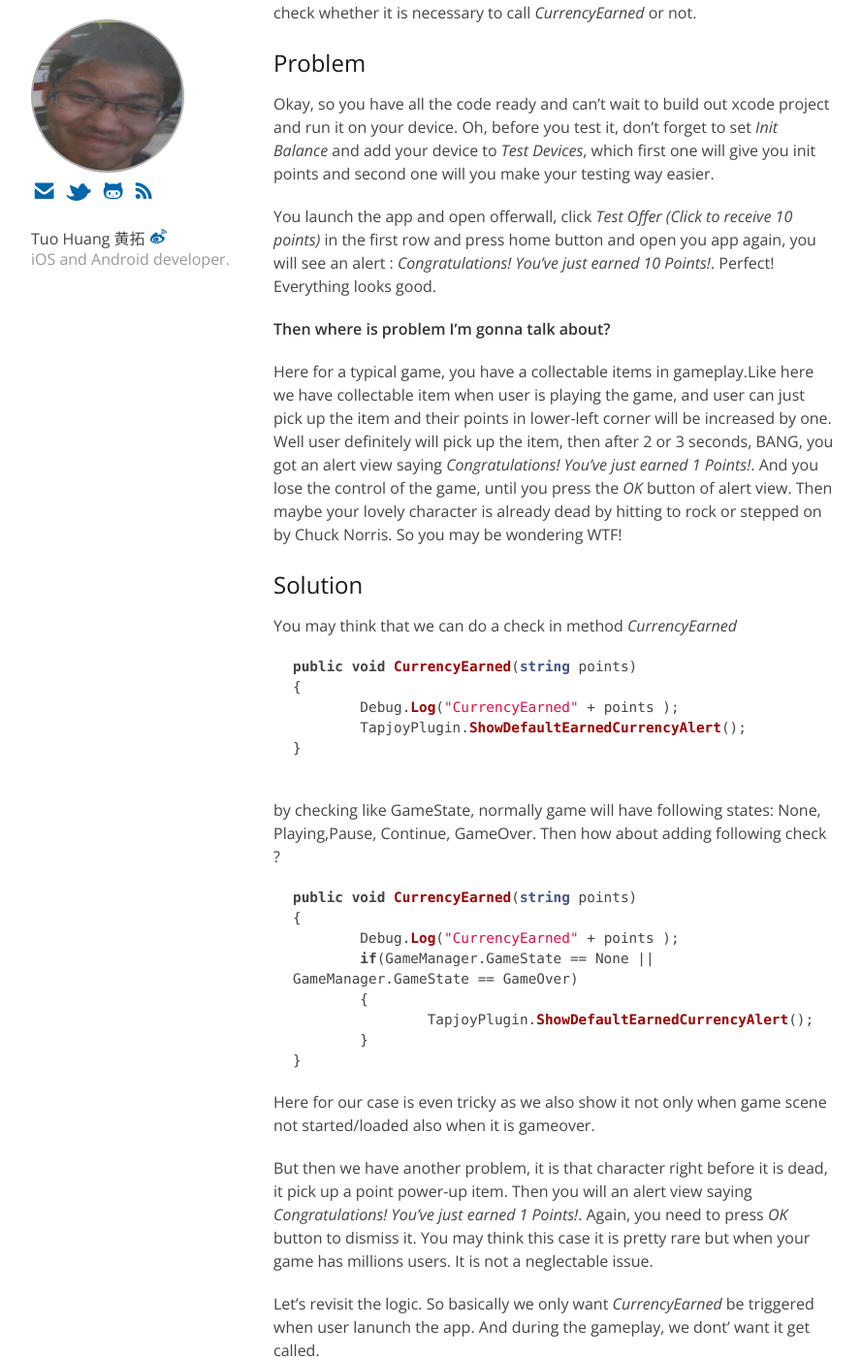
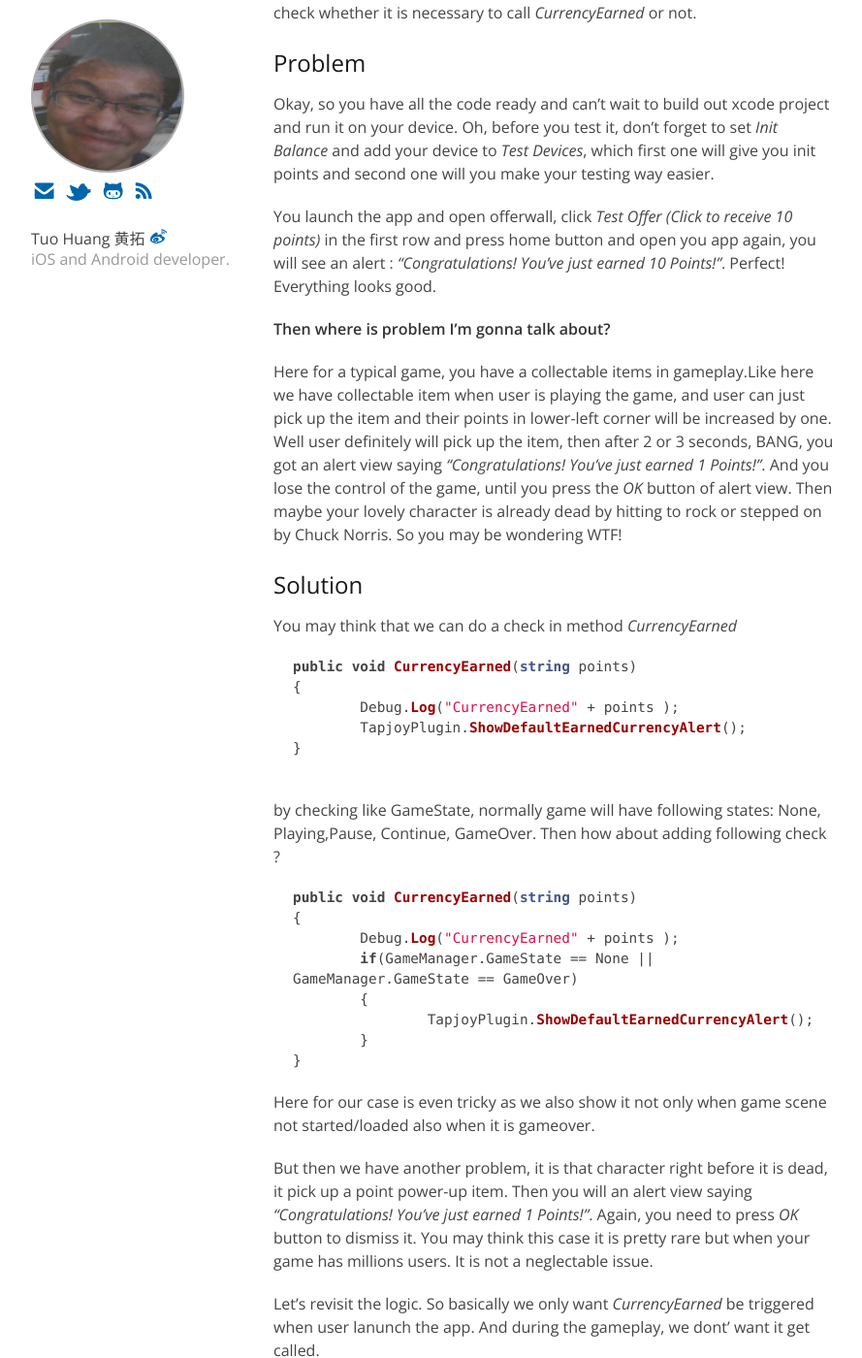
Before and after one commit to tuo/tuo.github.io, a Jekyll site: the page built from _posts/2013-04-24-integrate-tapjoy-offerwall-to-unity.md, in a window 1280 px wide and 1400 px high, scrolled down 6054 px. Shown: the whole window at 97% size, without its empty margins (138-1027 px from the left). Built offline with Jekyll 4.4.1, drawn with Linux system fonts in a browser that asks for light colours; comment, search, counter and statistics services are not loaded.

```diff
--- a/_posts/2013-04-24-integrate-tapjoy-offerwall-to-unity.md
+++ b/_posts/2013-04-24-integrate-tapjoy-offerwall-to-unity.md
@@ -240,11 +240,11 @@
 ##Problem
 Okay, so you have all the code ready and can't wait to build out xcode project and run it on your device. Oh, before you test it, don't forget to set *Init Balance* and add your device to *Test Devices*, which first one will give you init points and second one will you make your testing way easier.
 
-You launch the app and open offerwall, click *Test Offer (Click to receive 10 points)* in the first row and press home button and open you app again, you will see an alert : *Congratulations! You've just earned 10 Points!*.  Perfect! Everything looks good.
+You launch the app and open offerwall, click *Test Offer (Click to receive 10 points)* in the first row and press home button and open you app again, you will see an alert : *"Congratulations! You've just earned 10 Points!"*.  Perfect! Everything looks good.
 
 **Then where is problem I'm gonna talk about?**
 
-Here for a typical game, you have a collectable items in gameplay.Like here we have collectable item when user is playing the game, and user can just pick up the item and their points in lower-left corner will be increased by one. Well user definitely will pick up the item, then after 2 or 3 seconds, BANG, you got an alert view saying *Congratulations! You've just earned 1 Points!*. And you lose the control of the game, until you press the *OK* button of alert view.  Then maybe your lovely character is already dead by hitting to rock or stepped on by Chuck Norris. So you may be wondering WTF!
+Here for a typical game, you have a collectable items in gameplay.Like here we have collectable item when user is playing the game, and user can just pick up the item and their points in lower-left corner will be increased by one. Well user definitely will pick up the item, then after 2 or 3 seconds, BANG, you got an alert view saying *"Congratulations! You've just earned 1 Points!"*. And you lose the control of the game, until you press the *OK* button of alert view.  Then maybe your lovely character is already dead by hitting to rock or stepped on by Chuck Norris. So you may be wondering WTF!
 
 
 ##Solution
@@ -279,7 +279,7 @@
 
 Here for our case is even tricky as we also show it not only when game scene not started/loaded also when it is gameover.
 
-But then we have another problem, it is that character right before it is dead, it pick up a point power-up item. Then you will an alert view saying *Congratulations! You've just earned 1 Points!*. Again, you need to press *OK* button to dismiss it. You may think this case it is pretty rare but when your game has millions users. It is not a neglectable issue.
+But then we have another problem, it is that character right before it is dead, it pick up a point power-up item. Then you will an alert view saying *"Congratulations! You've just earned 1 Points!"*. Again, you need to press *OK* button to dismiss it. You may think this case it is pretty rare but when your game has millions users. It is not a neglectable issue.
 
 Let's revisit the logic. So basically we only want *CurrencyEarned* be triggered when user lanunch the app. And during the gameplay, we dont' want it get called.
 
```
